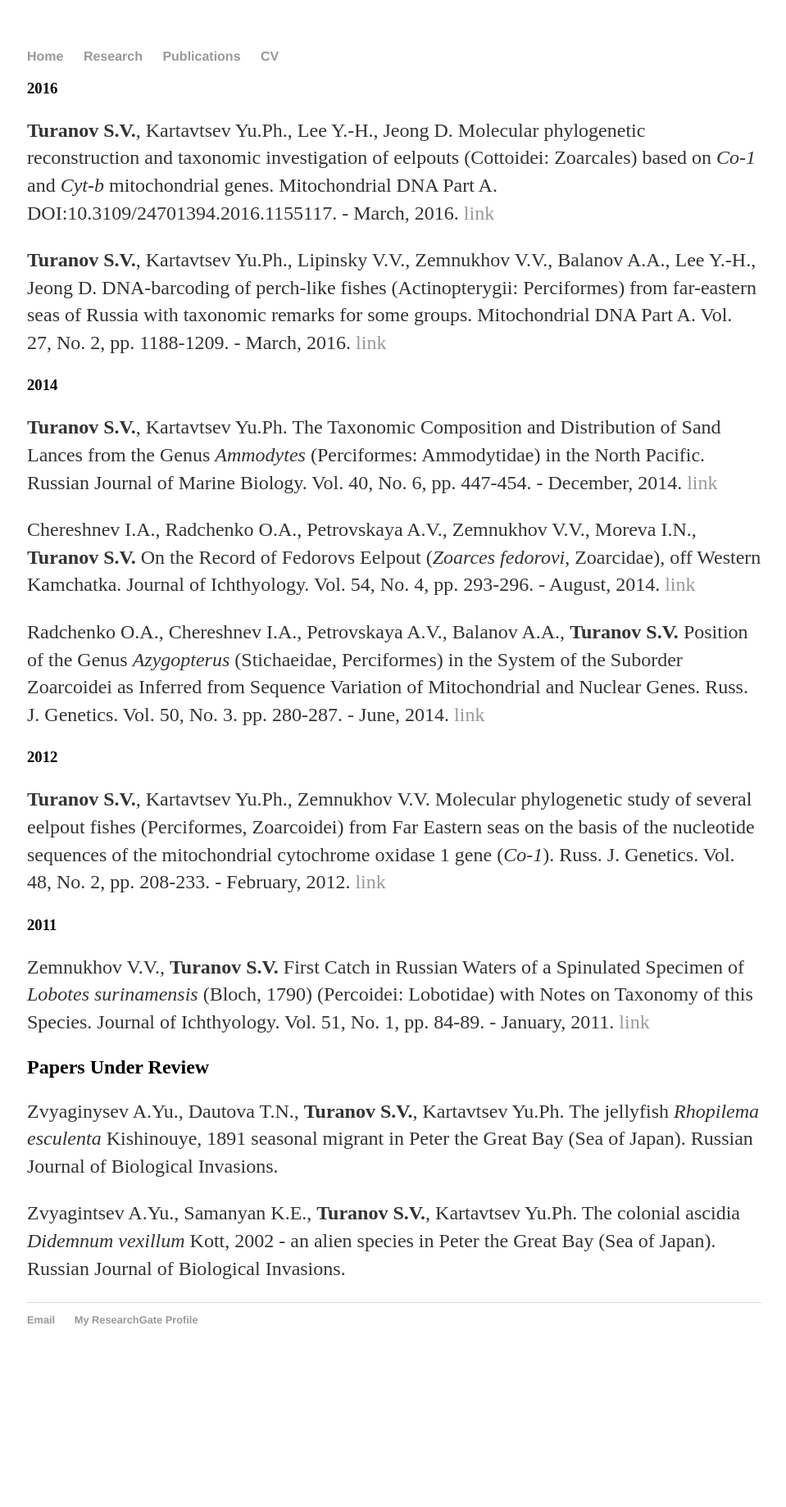
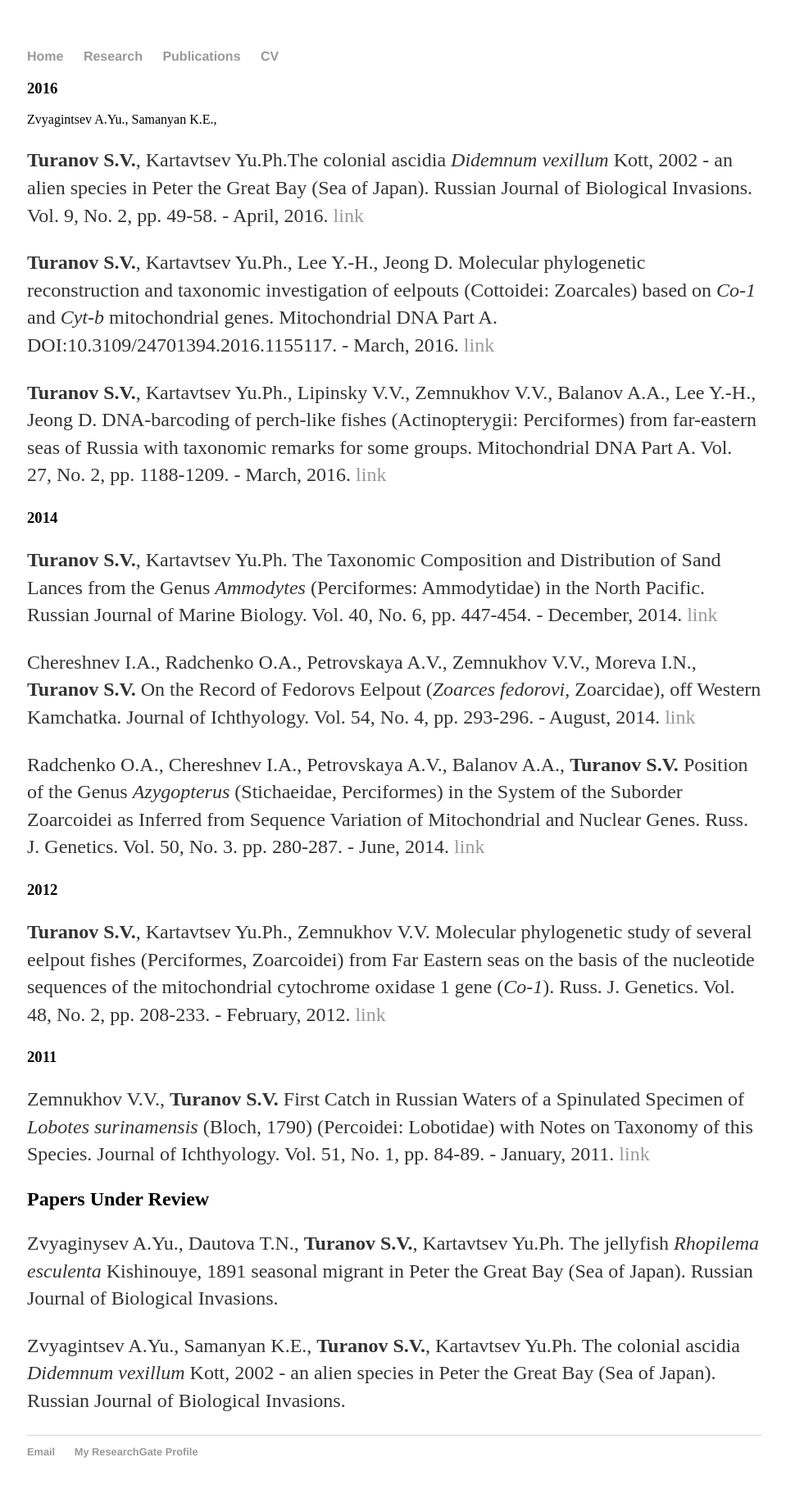
Before and after one commit to Sturcoal/Sturcoal.github.io, a Jekyll site: the page built from Publications.html, in a window 1280 px wide. Shown: the whole page at 82% size, without its empty margins (159-1118 px from the left). Built offline with Jekyll 4.4.1, drawn with Linux system fonts in a browser that asks for light colours; before the commit the page ends 1678 px from its top, so only the background shows below that.

Commit message:
Update Publications.html

```diff
--- a/Publications.html
+++ b/Publications.html
@@ -4,6 +4,8 @@ title: Sergei Turanov
 ---
 <div class="blurb">
 	<h3>2016</h3>
+	Zvyagintsev A.Yu., Samanyan K.E., <p><b>Turanov S.V.</b>, Kartavtsev Yu.Ph.The colonial ascidia
+<i>Didemnum vexillum</i> Kott, 2002 - an alien species in Peter the Great Bay (Sea of Japan). Russian Journal of Biological Invasions. Vol. 9, No. 2, pp. 49-58. - April, 2016. <a href="http://www.sevin.ru/invasjour/issues/2016_2/2016_2.pdf">link</a><p>
 	<p><b>Turanov S.V.</b>, Kartavtsev Yu.Ph., Lee Y.-H., Jeong D. Molecular phylogenetic reconstruction and
 taxonomic investigation of eelpouts (Cottoidei: Zoarcales) based on <i>Co-1</i> and <i>Cyt-b</i> mitochondrial
 genes. Mitochondrial DNA Part A. DOI:10.3109/24701394.2016.1155117. - March, 2016. <a href="http://dx.doi.org/10.3109/24701394.2016.1155117">link</a><p>
```
